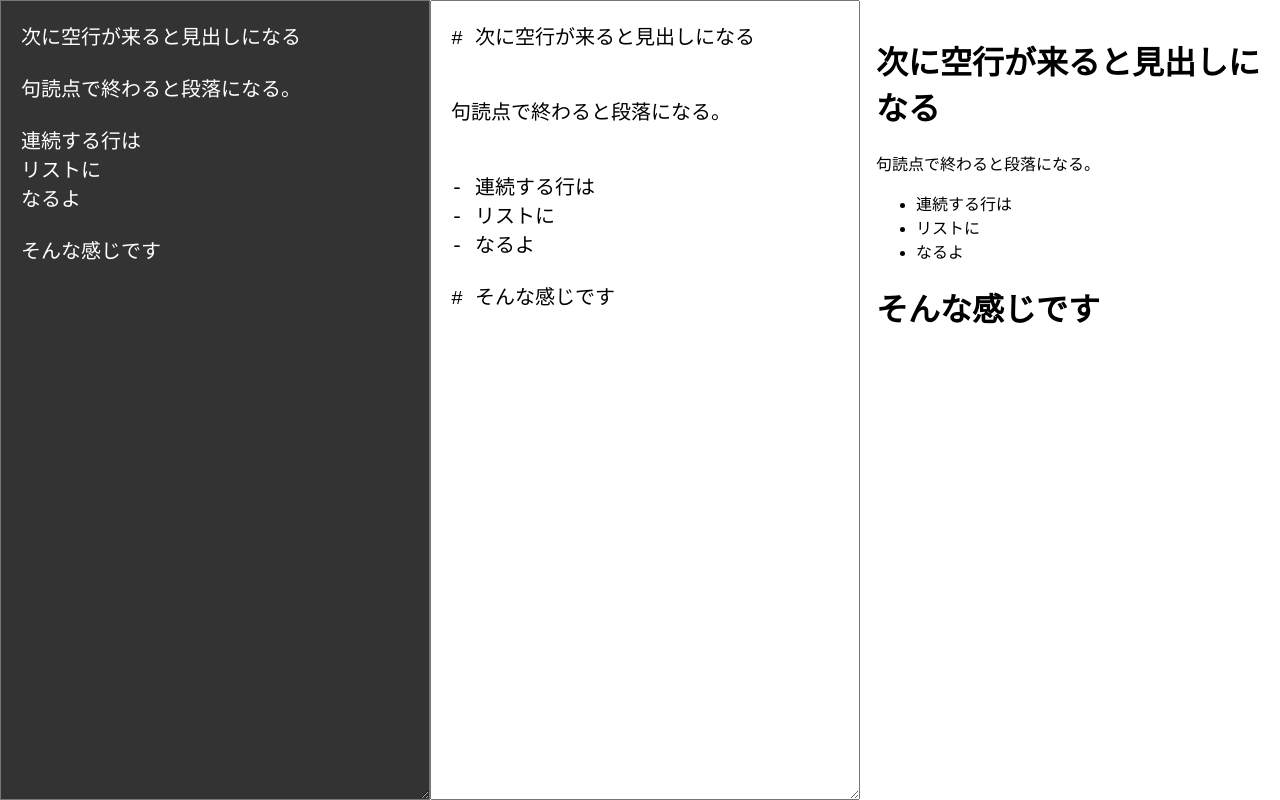
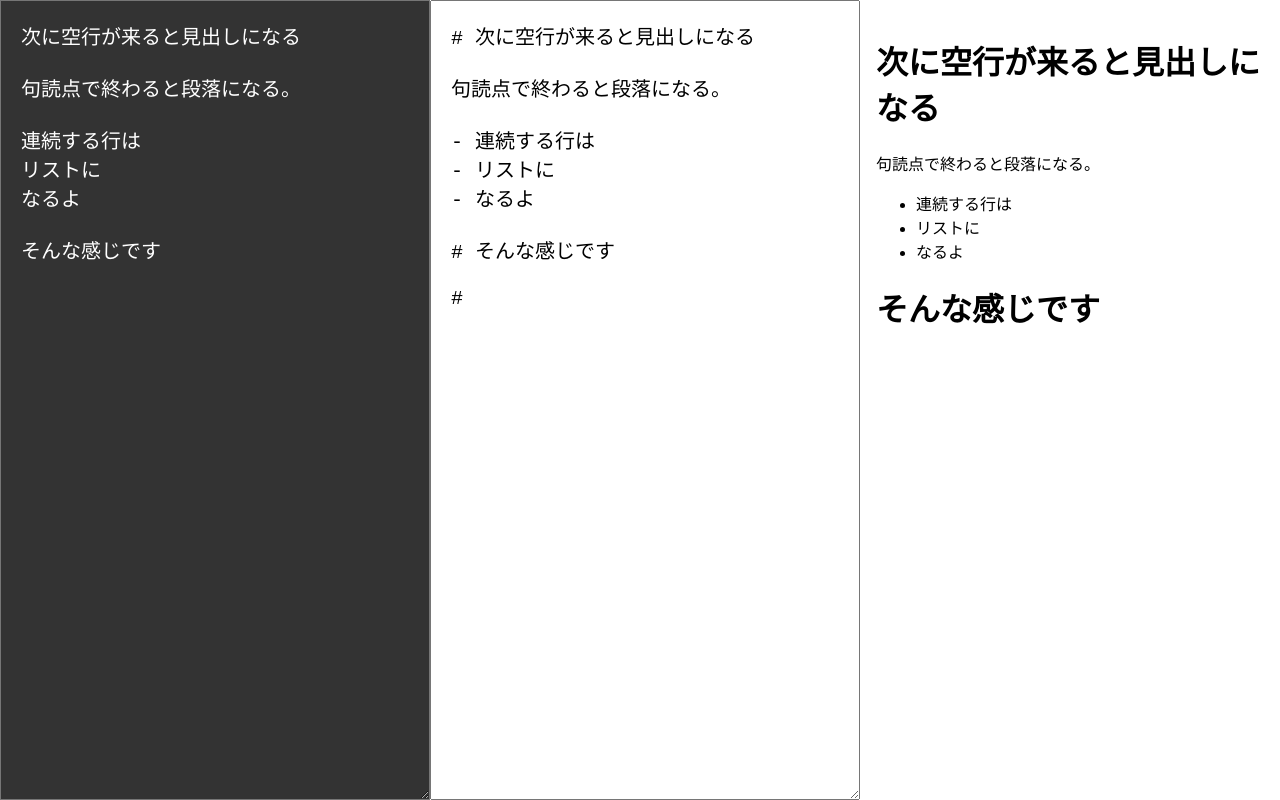
Before and after one commit to anydown/zatsudown, a Vue app: page / in a window 1280 px wide. Built offline with nearby package versions, Linux system fonts and the light colour scheme.

Commit message:
fix: simplify compiler

```diff
--- a/App.vue
+++ b/App.vue
@@ -21,50 +21,38 @@ const initial = `次に空行が来ると見出しになる
 
 `;
 
+function compileParagraph(block) {
+  return block
+    .split("\n")
+    .map(l => `${l}  `)
+    .join("\n");
+}
+function compileList(block) {
+  return block
+    .split("\n")
+    .map(l => `- ${l}`)
+    .join("\n");
+}
+function compileHeading(block) {
+  return `# ${block}`;
+}
+
+function compileBlock(block) {
+  if (block.match("[。.]$")) {
+    return compileParagraph(block);
+  }
+  if (block.indexOf("\n") >= 0) {
+    return compileList(block);
+  }
+  return compileHeading(block);
+}
+
 function compile(input) {
-  const lines = input.split("\n");
-  const result = [];
-
-  let withinList = false;
-  for (let i = 0; i < lines.length; i++) {
-    const line = lines[i];
-
-    //末尾句読点は問答無用で段落化
-    if (line.match("。$")) {
-      result.push(`\n${line}\n`);
-      continue;
-    }
-
-    if (line.trim().length === 0) {
-      result.push("");
-      withinList = false;
-      continue;
-    }
-
-    let nextLine = null;
-    if (i + 1 < lines.length) {
-      nextLine = lines[i + 1];
-    }
-
-    //次の行が空行でなければリスト開始
-    if (nextLine && nextLine.length > 0) {
-      withinList = true;
-    }
-
-    if (withinList) {
-      result.push(`- ${line}`);
-
-      if (nextLine && nextLine.trim() === "") {
-        withinList = false;
-      }
-      continue;
-    }
-
-    if (line.trim().length > 0) {
-      result.push(`# ${line}`);
-    }
-  }
-  return result.join("\n");
+  const blocks = input.replace(/\n\n+/g, "\n\n").split("\n\n");
+  return blocks
+    .map(b => b.trim())
+    .map(compileBlock)
+    .join("\n\n");
 }
 
 export default {
@@ -85,27 +73,31 @@ export default {
 </script>
 
 <style lang="stylus">
-html, body{
+html, body {
   height: 100%;
 }
-body{
+
+body {
   margin: 0;
 }
-.whole{
+
+.whole {
   height: 100%;
   display: flex;
 }
-textarea{
+
+textarea {
   flex: 1;
   padding: 1em;
   font-size: 20px;
 }
 
-textarea.input{
+textarea.input {
   background: #333;
   color: white;
 }
-.output{
+
+.output {
   flex: 1;
   padding: 1em;
 }
```
